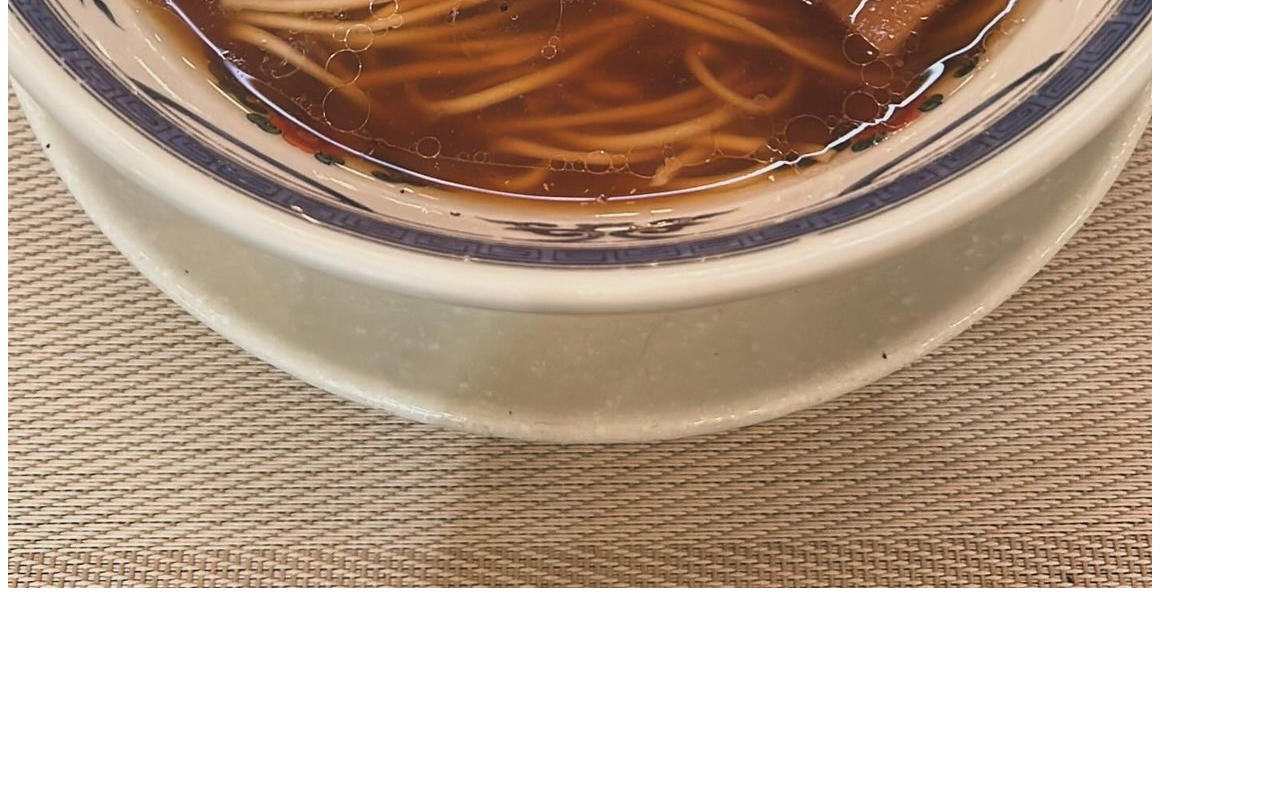
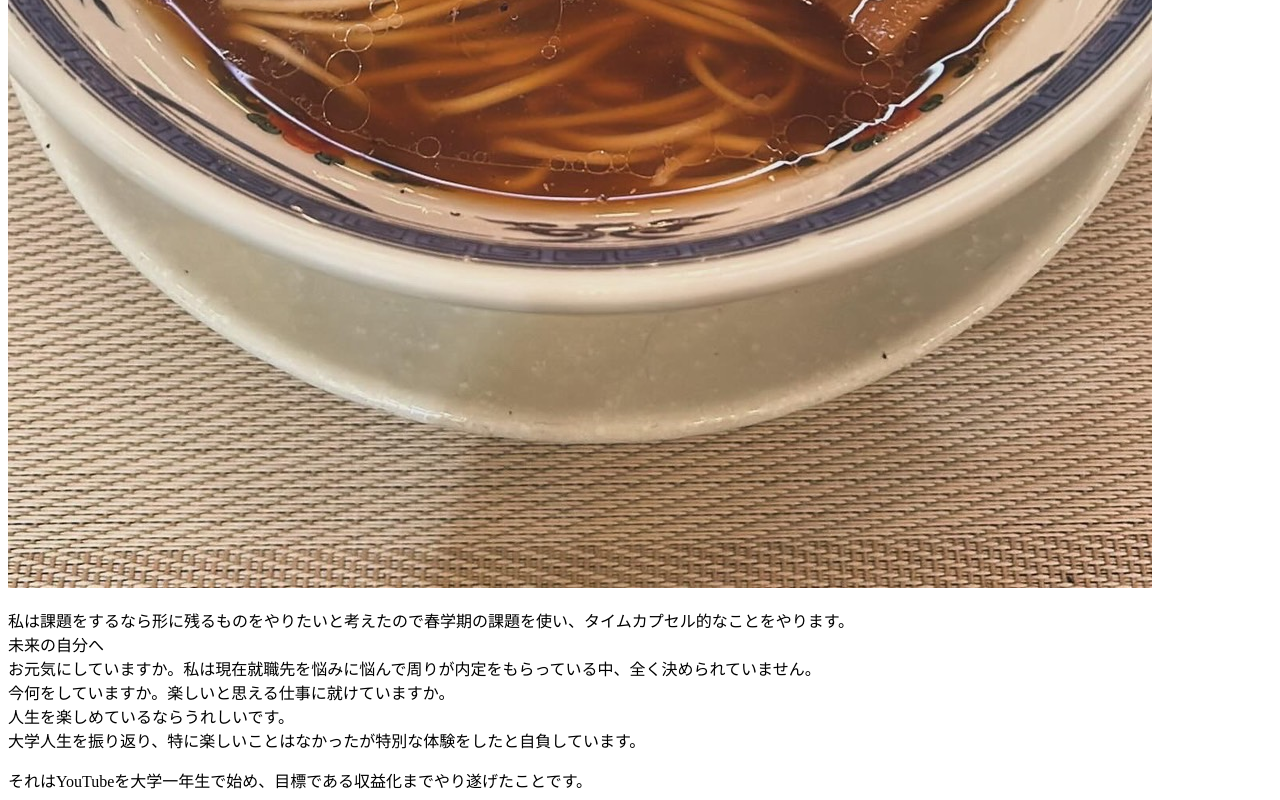
Before and after one commit to sugibuchiyuki/web-2024-2, a plain HTML site: page a.html in a window 1280 px wide. Shown: the part 3055-3855 px from the top of the page. Before the commit the page ends 3655 px from the top, so only its background shows below. Drawn offline with Linux system fonts and the light colour scheme.

Commit message:
Update a.html

```diff
--- a/a.html
+++ b/a.html
@@ -29,6 +29,9 @@
 <h2>MENSHO</h2>
 <img src="./image/aiu.jpg" alt="MENSHO"></a>
 
+<p>私は課題をするなら形に残るものをやりたいと考えたので春学期の課題を使い、タイムカプセル的なことをやります。<br>未来の自分へ<br>お元気にしていますか。私は現在就職先を悩みに悩んで周りが内定をもらっている中、全く決められていません。<br>今何をしていますか。楽しいと思える仕事に就けていますか。<br>人生を楽しめているならうれしいです。<br>大学人生を振り返り、特に楽しいことはなかったが特別な体験をしたと自負しています。<br></p>
+それはYouTubeを大学一年生で始め、目標である収益化までやり遂げたことです。
+<a href="https://youtube.com/@pugileei539?si=BbAlh0qfyV7tyric">
 
 </body>
 </html>
```
